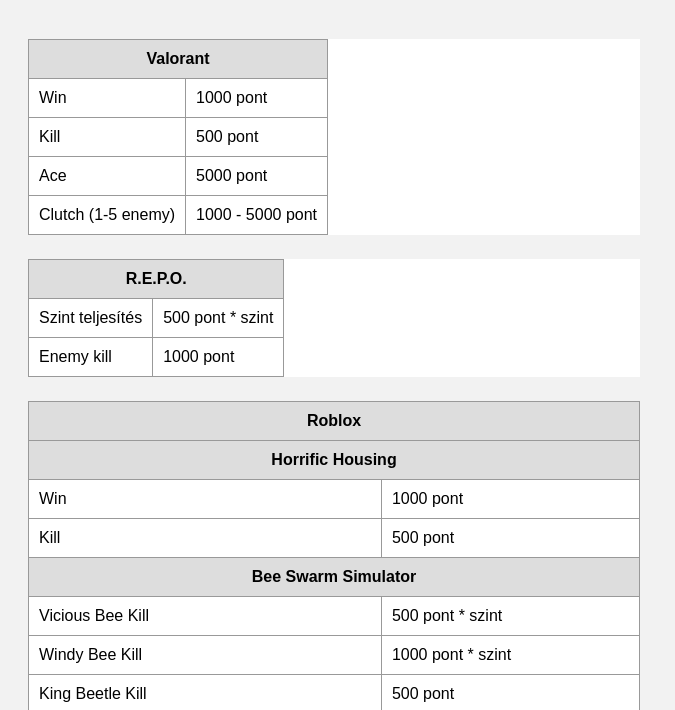
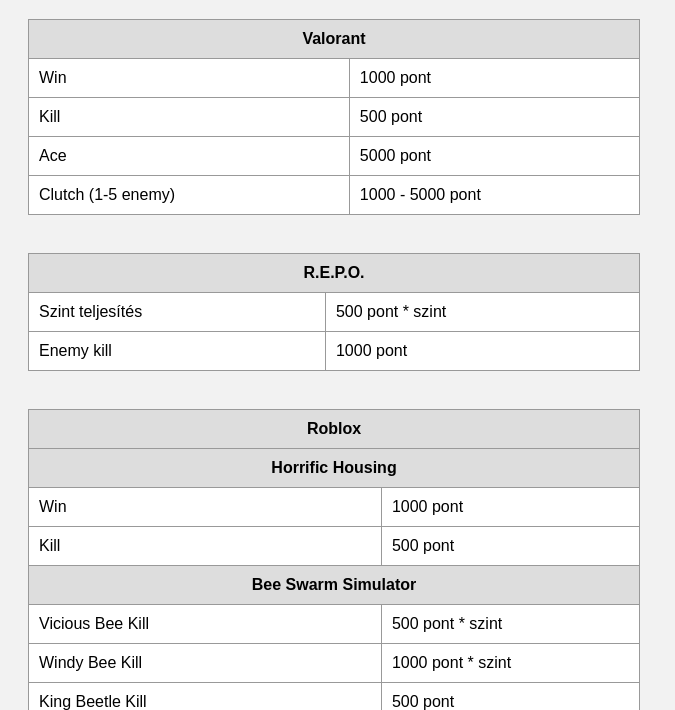
Before and after one commit to Yuusika/aura, a plain HTML site: page index.html in a window 1280 px wide. Shown: the part 89-799 px from the top of the page, without its empty margins (0-675 px from the left). Drawn offline with Linux system fonts and the light colour scheme.

Commit message:
Update index.html

```diff
--- a/index.html
+++ b/index.html
@@ -27,15 +27,11 @@
             background-color: #ddd;
             text-align: center;
         }
-
-        .inline {
-            display: inline-block;
-        }
     </style>
 </head>
 <body>
     <h1>Aura Pontok szerzése</h1>
-    <table class="inline">
+    <table>
         <tr>
             <th colspan="2">Valorant</th>
         </tr>
@@ -57,7 +53,7 @@
         </tr>
     </table>
     <br>
-    <table class="inline">
+    <table>
         <tr>
             <th colspan="2">R.E.P.O.</th>
         </tr>
```
